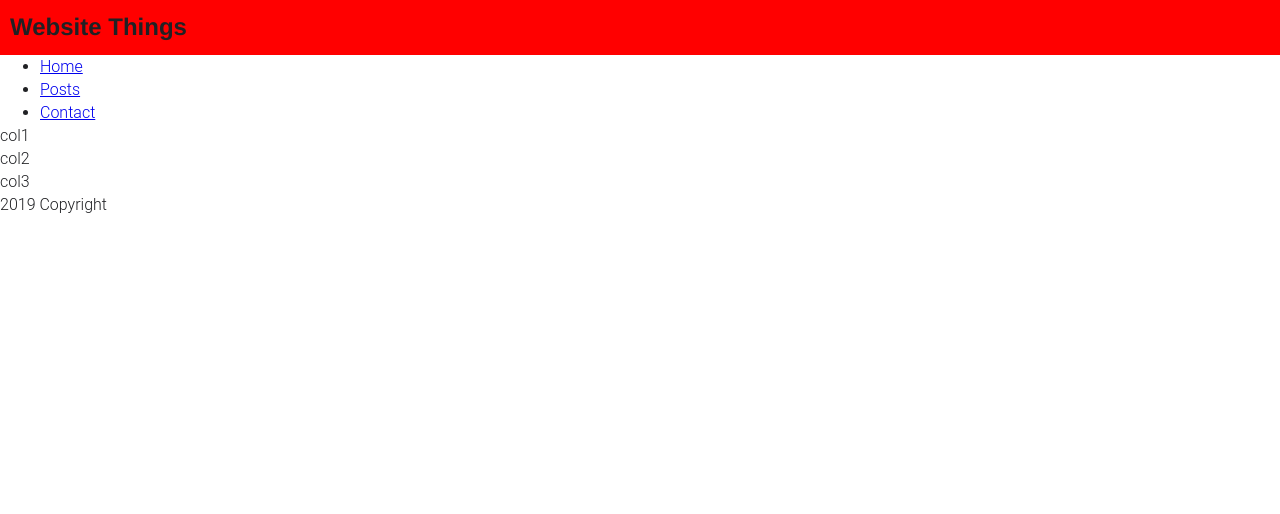
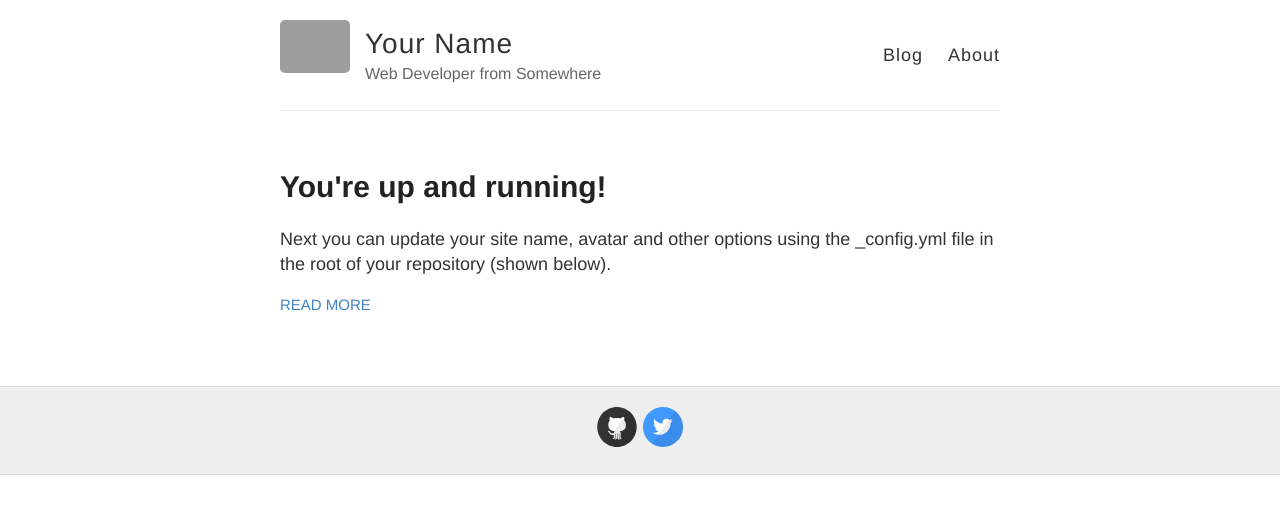
Before and after one commit to KeyboardOreos/website, a Jekyll site: the page built from index.html, in a window 1280 px wide. Shown: the top 514 px of the page. Built offline with Jekyll 4.4.1, drawn with Linux system fonts in a browser that asks for light colours; grey boxes are pictures that could not be loaded.

Commit message:
changed stuff

```diff
--- a/_layouts/default.html
+++ b/_layouts/default.html
@@ -1,12 +1,51 @@
-<!doctype html>
+<!DOCTYPE html>
 <html>
-<head>
-  <title>Website</title>
-  <link href="styles/main.scss" rel="stylesheet" type="text/css"/>
-</head>
-<body>
+  <head>
+    <title>{% if page.title %}{{ page.title }} – {% endif %}{{ site.name }} – {{ site.description }}</title>
 
-</body>
+    {% include meta.html %}
 
+    <!--[if lt IE 9]>
+      <script src="http://html5shiv.googlecode.com/svn/trunk/html5.js"></script>
+    <![endif]-->
 
+    <link rel="stylesheet" type="text/css" href="{{ site.baseurl }}/style.css" />
+    <link rel="alternate" type="application/rss+xml" title="{{ site.name }} - {{ site.description }}" href="{{ site.baseurl }}/feed.xml" />
+
+    <!-- Created with Jekyll Now - http://github.com/barryclark/jekyll-now -->
+  </head>
+
+  <body>
+    <div class="wrapper-masthead">
+      <div class="container">
+        <header class="masthead clearfix">
+          <a href="{{ site.baseurl }}/" class="site-avatar"><img src="{{ site.avatar }}" /></a>
+
+          <div class="site-info">
+            <h1 class="site-name"><a href="{{ site.baseurl }}/">{{ site.name }}</a></h1>
+            <p class="site-description">{{ site.description }}</p>
+          </div>
+
+          <nav>
+            <a href="{{ site.baseurl }}/">Blog</a>
+            <a href="{{ site.baseurl }}/about">About</a>
+          </nav>
+        </header>
+      </div>
+    </div>
+
+    <div id="main" role="main" class="container">
+      {{ content }}
+    </div>
+
+    <div class="wrapper-footer">
+      <div class="container">
+        <footer class="footer">
+          {% include svg-icons.html %}
+        </footer>
+      </div>
+    </div>
+
+    {% include analytics.html %}
+  </body>
 </html>
--- a/index.html
+++ b/index.html
@@ -1,28 +1,18 @@
-<!doctype html>
-<html>
-  <head>
-  <title>Website</title>
-  <link rel="stylesheet" type="text/css" href="main.css" />
-  </head>
-<body>
-<header>
-  <nav>
-    <h1>Website Things</h1>
-    <ul id="nav">
-      <li><a href="index.html">Home</a></li>
-      <li><a href="posts.html">Posts</a></li>
-      <li><a href="contact.html">Contact</a></li>
-    </ul>
-  </nav>
-</header>
+---
+layout: default
+---
 
-<div class="row">
-  <div class="col">col1</div>
-  <div class="col">col2</div>
-  <div class="col">col3</div>
+<div class="posts">
+  {% for post in site.posts %}
+    <article class="post">
+
+      <h1><a href="{{ site.baseurl }}{{ post.url }}">{{ post.title }}</a></h1>
+
+      <div class="entry">
+        {{ post.excerpt }}
+      </div>
+
+      <a href="{{ site.baseurl }}{{ post.url }}" class="read-more">Read More</a>
+    </article>
+  {% endfor %}
 </div>
-
-<footer>2019 Copyright</footer>
-
-</body>
-</html>
--- a/main.css
+++ /dev/null
@@ -1,32 +0,0 @@
-body{
-    background: #fff;
-    color: #202124;
-    cursor: auto;
-    font-family: Roboto,Arial,Helvetica,sans-serif;
-    font-size: 1em;
-    font-style: normal;
-    font-weight: 300;
-    line-height: 1.444;
-    margin: 0;
-    padding: 0;
-    overflow-wrap: break-word;
-    word-wrap: break-word;
-}
-h1{
-    background: red;
-    padding: 10px;
-    font-family: Helvetica,sans-serif;
-    margin: 5em 10em;
-}
-header {
-    background: #999
-    color: white;
-    margin: 0;
-    block
-}
-header h1 {
-    margin: 0;
-}
-nav ul {
-    margin: 0;
-}
--- /dev/null
+++ b/style.scss
@@ -0,0 +1,289 @@
+---
+---
+
+//
+// IMPORTS
+//
+
+@import "reset";
+@import "variables";
+// Syntax highlighting @import is at the bottom of this file
+
+/**************/
+/* BASE RULES */
+/**************/
+
+html {
+  font-size: 100%;
+}
+
+body {
+    background: $white;
+  font: 18px/1.4 $helvetica;
+  color: $darkGray;
+}
+
+.container {
+  margin: 0 auto;
+  max-width: 740px;
+  padding: 0 10px;
+  width: 100%;
+}
+
+h1, h2, h3, h4, h5, h6 {
+  font-family: $helveticaNeue;
+  color: $darkerGray;
+  font-weight: bold;
+
+  line-height: 1.7;
+  margin: 1em 0 15px;
+  padding: 0;
+
+  @include mobile {
+    line-height: 1.4;
+  }
+}
+
+h1 {
+  font-size: 30px;
+  a {
+    color: inherit;
+  }
+}
+
+h2 {
+  font-size: 24px;
+}
+
+h3 {
+  font-size: 20px;
+}
+
+h4 {
+  font-size: 18px;
+  color: $gray;
+}
+
+p {
+  margin: 15px 0;
+}
+
+a {
+  color: $blue;
+  text-decoration: none;
+    cursor: pointer;
+  &:hover, &:active {
+    color: $blue;
+  }
+}
+
+ul, ol {
+  margin: 15px 0;
+  padding-left: 30px;
+}
+
+ul {
+  list-style-type: disc;
+}
+
+ol {
+  list-style-type: decimal;
+}
+
+ol ul, ul ol, ul ul, ol ol {
+  margin: 0;
+}
+
+ul ul, ol ul {
+  list-style-type: circle;
+}
+
+em, i {
+  font-style: italic;
+}
+
+strong, b {
+  font-weight: bold;
+}
+
+img {
+  max-width: 100%;
+}
+
+// Fixes images in popup boxes from Google Translate
+.gmnoprint img {
+  max-width: none;
+}
+
+.date {
+  font-style: italic;
+  color: $gray;
+}
+
+// Specify the color of the selection
+::-moz-selection {
+  color: $black;
+  background: $lightGray;
+}
+::selection {
+  color: $black;
+  background: $lightGray;
+}
+
+// Nicolas Gallagher's micro clearfix hack
+// http://nicolasgallagher.com/micro-clearfix-hack/
+.clearfix:before,
+.clearfix:after {
+    content: " ";
+    display: table;
+}
+
+.clearfix:after {
+    clear: both;
+}
+
+/*********************/
+/* LAYOUT / SECTIONS */
+/*********************/
+
+//
+// .masthead
+//
+
+.wrapper-masthead {
+  margin-bottom: 50px;
+}
+
+.masthead {
+  padding: 20px 0;
+  border-bottom: 1px solid $lightGray;
+
+  @include mobile {
+    text-align: center;
+  }
+}
+
+.site-avatar {
+  float: left;
+  width: 70px;
+  height: 70px;
+  margin-right: 15px;
+
+  @include mobile {
+    float: none;
+    display: block;
+    margin: 0 auto;
+  }
+
+  img {
+    border-radius: 5px;
+  }
+}
+
+.site-info {
+  float: left;
+
+  @include mobile {
+    float: none;
+    display: block;
+    margin: 0 auto;
+  }
+}
+
+.site-name {
+  margin: 0;
+  color: $darkGray;
+  cursor: pointer;
+  font-family: $helveticaNeue;
+  font-weight: 300;
+  font-size: 28px;
+  letter-spacing: 1px;
+}
+
+.site-description {
+  margin: -5px 0 0 0;
+  color: $gray;
+  font-size: 16px;
+
+  @include mobile {
+    margin: 3px 0;
+  }
+}
+
+nav {
+  float: right;
+  margin-top: 23px; // @TODO: Vertically middle align
+  font-family: $helveticaNeue;
+  font-size: 18px;
+
+  @include mobile {
+    float: none;
+    margin-top: 9px;
+    display: block;
+    font-size: 16px;
+  }
+
+  a {
+    margin-left: 20px;
+    color: $darkGray;
+    text-align: right;
+    font-weight: 300;
+    letter-spacing: 1px;
+
+    @include mobile {
+      margin: 0 10px;
+      color: $blue;
+    }
+  }
+}
+
+//
+// .main
+//
+
+.posts > .post {
+  padding-bottom: 2em;
+  border-bottom: 1px solid $lightGray;
+}
+
+.posts > .post:last-child {
+  padding-bottom: 1em;
+  border-bottom: none;
+}
+
+.post {
+  blockquote {
+    margin: 1.8em .8em;
+    border-left: 2px solid $gray;
+    padding: 0.1em 1em;
+    color: $gray;
+    font-size: 22px;
+    font-style: italic;
+  }
+
+  .comments {
+    margin-top: 10px;
+  }
+
+  .read-more {
+    text-transform: uppercase;
+    font-size: 15px;
+  }
+}
+
+.wrapper-footer {
+  margin-top: 50px;
+  border-top: 1px solid #ddd;
+  border-bottom: 1px solid #ddd;
+  background-color: $lightGray;
+}
+
+footer {
+  padding: 20px 0;
+  text-align: center;
+}
+
+// Settled on moving the import of syntax highlighting to the bottom of the CSS
+// ... Otherwise it really bloats up the top of the CSS file and makes it difficult to find the start
+@import "highlights";
+@import "svg-icons";
```
